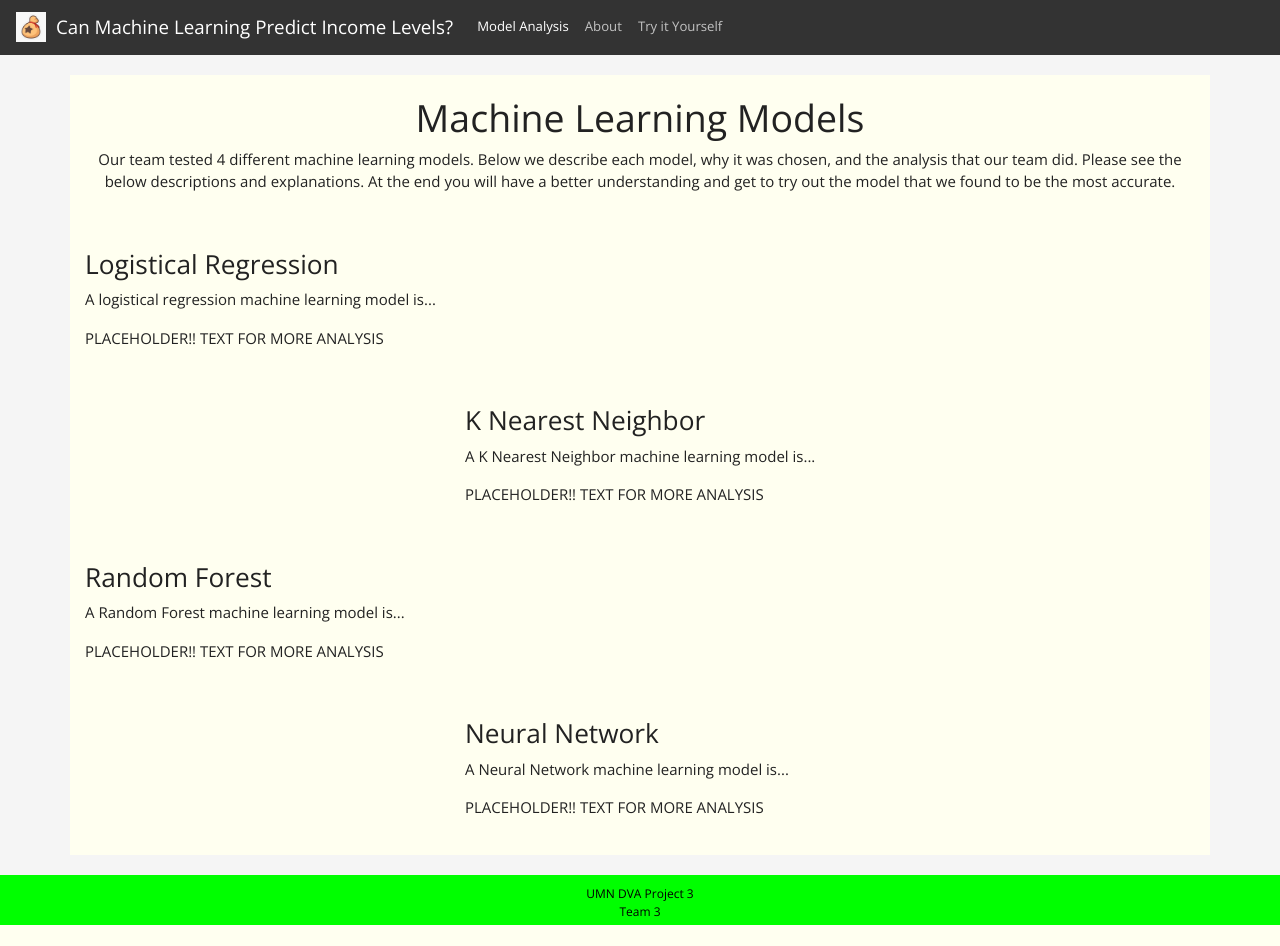
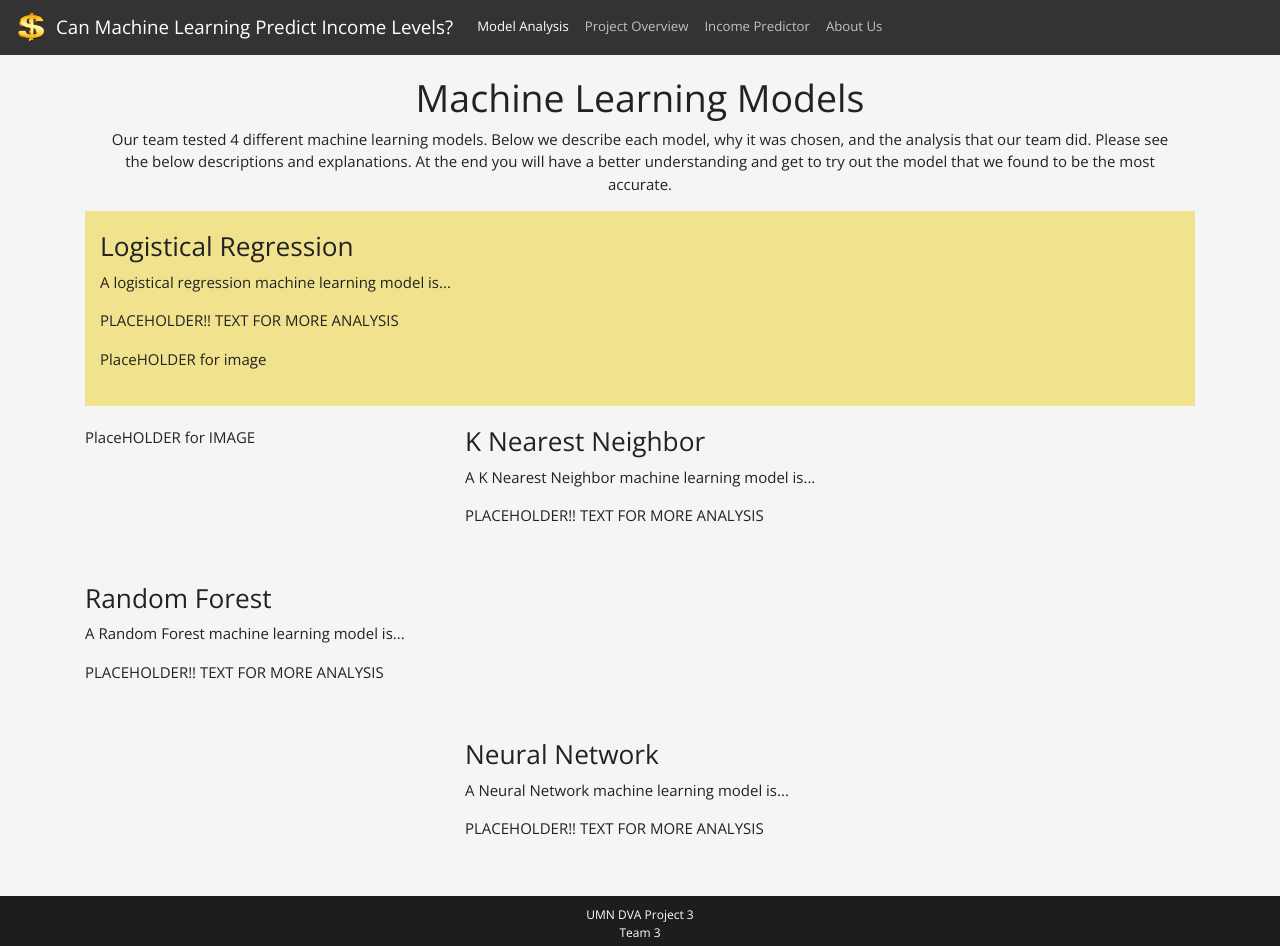
Before and after one commit to NoahLeVoir/income_prediction, a Flask app: page / in a window 1280 px wide. Before the commit the page ends 925 px from the top, so only its background shows below. Run offline with Flask 2, Linux system fonts and the light colour scheme; some libraries are stand-ins or nearby versions.

Commit message:
Updating page styling, changing containers and rows

```diff
--- a/static/css/style.css
+++ b/static/css/style.css
@@ -4,13 +4,20 @@
   margin-right: 10px;
 }
 
-#map {
-    width: 100%;
-    height:450px;
+.picture {
+    width: 20px;
+    height:10px;
     min-height: 100%;
     min-width: 100%;
     padding-bottom: 20px;
     margin-right: 10px;
+}
+
+#thumbnail {
+  width: 100px;
+  height: 50px;
+  margin-left: 10px;
+  object-fit: fill;
 }
 
 /* User Select Info Panel */
@@ -45,8 +52,16 @@
 .row {
   padding-top: 20px;
   padding-bottom: 20px;
-  background-color: ivory;
+  /* background-color: rgba(89, 136, 45, 0.493); */
   background-blend-mode: saturation;
+}
+
+.color_row {
+  padding-top: 20px;
+  padding-bottom: 20px;
+  background-color: rgba(236, 206, 37, 0.493);
+  background-blend-mode: saturation;
+}
 }
 
 #selDataset {
@@ -70,7 +85,7 @@ body {
   padding-top: 10px;
   padding-bottom: 40px;
   text-align: center;
-  background-color: #00ff00;
+  background-color: rgb(29, 29, 29);
   margin-top: 20px;
 }
 
@@ -78,5 +93,5 @@ body {
   margin: 0;
   text-align: center;
   font-size: 12px;
-  color: black;
+  color: white;
 }
--- a/templates/index.html
+++ b/templates/index.html
@@ -6,7 +6,7 @@
   <meta name="viewport" content="width=device-width, initial-scale=1.0">
   <meta http-equiv="X-UA-Compatible" content="ie=edge">
 
-  <link rel="shortcut icon" type="image/x-icon" href="/static/css/bells.jpg">
+  <link rel="shortcut icon" type="image/x-icon" href="/static/css/Images/dollar_sign.png">
   <title>Income Prediction with Machine Learning</title>
 
   <!-- Bootstrap https://bootswatch.com/yeti/ -->
@@ -20,7 +20,7 @@
   <body>
     <!-- NAVIGATION -->
     <nav class="navbar navbar-expand-lg navbar-dark bg-dark">
-      <a href="#" class="pull-left"><img id="logo" src="/static/css/bells.jpg"></a>
+      <a href="#" class="pull-left"><img id="logo" src="/static/css/Images/dollar_sign.png"></a>
       <a class="navbar-brand" href="#">Can Machine Learning Predict Income Levels?</a>
 
       <div class="collapse navbar-collapse" id="navbarColor02">
@@ -29,10 +29,13 @@
             <a class="nav-link active" href="#">Model Analysis</a>
           </li>
           <li class="nav-item">
-            <a class="nav-link" href="about.html">About</a>
+            <a class="nav-link" href="about.html">Project Overview</a>
           </li>
           <li class="nav-item">
-            <a class="nav-link" href="predictions_model.html">Try it Yourself</a>
+            <a class="nav-link" href="predictions_model.html">Income Predictor</a>
+          </li>
+          <li class="nav-item">
+            <a class="nav-link" href="about_us.html">About Us</a>
           </li>
         </ul>
       </div>
@@ -41,24 +44,25 @@
   <!-- Opening for analysis -->
     <div class="container">
 
-      <div class="row">
+      <!-- <div class="row"> -->
         <div class="col-md-12">
             <h1 class="text-center">Machine Learning Models</h1>
             <p class="text-center">Our team tested 4 different machine learning models. Below we describe each model, why it was chosen, and the analysis that our team did. Please see the below descriptions and explanations. At the end you will have a better understanding and get to try out the model that we found to be the most accurate.</p>
-          </div>
+          <!-- </div> -->
       </div>
     <!-- end container -->
     </div>
 
     <!-- First Model Analysis Breakdown -->
     <div class="container">
-      <div class="row">
+      <div class="color_row">
         <div class="col-md-8">
           <h3>Logistical Regression</h3>
           <p>A logistical regression machine learning model is...</p>
           <p>PLACEHOLDER!! TEXT FOR MORE ANALYSIS</p>
         </div>
         <div class="col-md-4">
+          <p>PlaceHOLDER for image</p>
           <!-- <img src="../static/css/bells.jpg" alt=""> -->
         </div>
       </div>
@@ -66,6 +70,7 @@
     <!-- Second Model Analysis Breakdown -->
       <div class="row">
         <div class="col-md-4">
+          <p>PlaceHOLDER for IMAGE</p>
           <!-- <img src="../static/css/neural_network.jpg" alt=""> -->
         </div>
         <div class="col-md-8">
```
Also changed, not shown: templates/about.html (+5 -5 lines), templates/about_us.html (+5 -5 lines), templates/predictions_model.html (+12 -8 lines), static/css/Images/UCI_Data_Description.png (renamed from static/css/UCI_Data_Description.png), static/css/Images/UCI_logo.gif (renamed from static/css/UCI_logo.gif), static/css/Images/bells.jpg (renamed from static/css/bells.jpg), static/css/Images/dollar_sign.png (added), static/css/Images/neural_network.jpg (renamed from static/css/neural_network.jpg), 1 other file.
